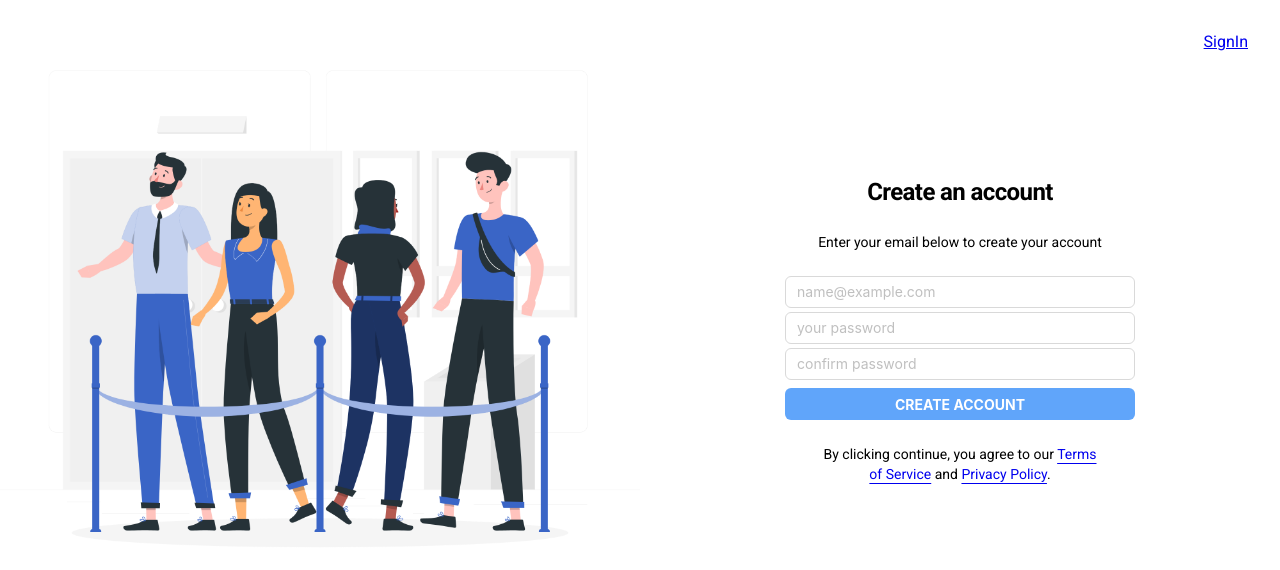
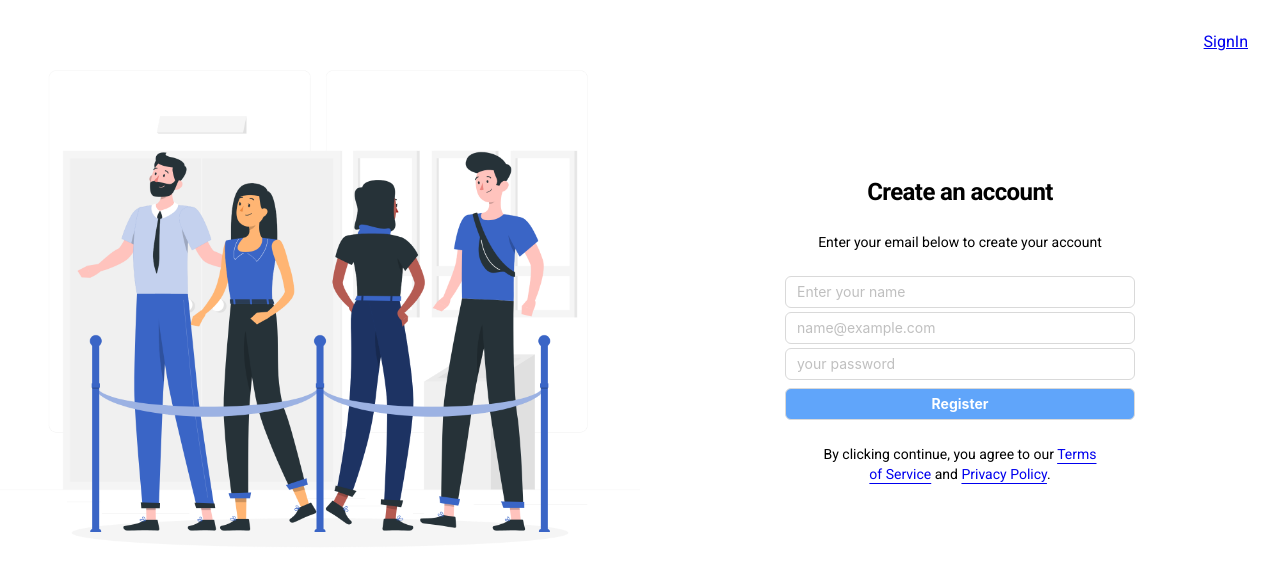
Before and after one commit to Sumon092/go-booking-client, a React (Vite) app: page /register in a window 1280 px wide. Shown: the top 570 px of the page. Built offline with nearby package versions, Linux system fonts and the light colour scheme.

Commit message:
register done

```diff
--- a/src/component/RegisterForm.tsx
+++ b/src/component/RegisterForm.tsx
@@ -1,44 +1,63 @@
 import { useState } from "react";
-import { Button, Input } from "antd";
+import {  Input } from "antd";
+import toast, { Toaster } from "react-hot-toast";
+import { useRegisterMutation } from "../redux/features/auth/authApi";
+import { useNavigate } from "react-router-dom";
 
 
 // eslint-disable-next-line @typescript-eslint/no-explicit-any
 export function RegisterForm({ className, ...props }: { className: any }) {
   const [isLoading, setIsLoading] = useState(false);
   const [email, setEmail] = useState("");
+  const [error,setError]=useState('')
   const [password, setPassword] = useState("");
-  const [confirmPassword, setConfirmPassword] = useState("");
-//   const [signup] = useSignupMutation();
-//   const navigate = useNavigate();
+  const [name, setName] = useState("");
+  const [register] = useRegisterMutation();
+  const navigate = useNavigate();
 
   const onSubmit = async (event: { preventDefault: () => void }) => {
     event.preventDefault();
     setIsLoading(true);
 
-    // try {
-    //   if (password !== confirmPassword) {
-    //     toast.error("password does not match");
-    //     return;
-    //   }
+    try {
+    if(!name){
+     setError("Name is required")
+      return
+    }
 
-    //   await signup({ data: { email, password } });
-    //   toast.success("Signup successful");
-    //   navigate("/login");
-    //   setEmail("");
-    //   setPassword("");
-    //   setConfirmPassword("");
-    // } catch (error) {
-    //   console.error("Signup failed:", error);
-    // } finally {
-    //   setIsLoading(false);
-    // }
+    const res=  await register({ data: { name,email, password } });
+    console.log(res,'res');
+      toast.success("Register successful");
+      navigate("/sign-in");
+      setEmail("");
+      setPassword("");
+      setName("");
+    } catch (error) {
+      console.error("Registration failed:", error);
+    } finally {
+      setIsLoading(false);
+    }
   };
 
   return (
+    <>
+    <Toaster/>
     <div className={(className)} {...props}>
       <form onSubmit={onSubmit}>
         <div className="grid gap-2">
           <div className="grid gap-1">
+          <Input
+              id="name"
+              placeholder="Enter your name"
+              type="text"
+              autoCapitalize="none"
+              autoComplete="off"
+              autoCorrect="off"
+              disabled={isLoading}
+              value={name}
+              onChange={(e) => setName (e.target.value)}
+            />
+            {error && <p className="text-red-400">{error}</p>}
             <Input
               id="email"
               placeholder="name@example.com"
@@ -61,27 +80,19 @@ export function RegisterForm({ className, ...props }: { className: any }) {
               value={password}
               onChange={(e) => setPassword(e.target.value)}
             />
-            <Input
-              id="confirmPassword"
-              placeholder="confirm password"
-              type="password"
-              autoCapitalize="none"
-              autoComplete="off"
-              autoCorrect="off"
-              disabled={isLoading}
-              value={confirmPassword}
-              onChange={(e) => setConfirmPassword(e.target.value)}
-            />
+
           </div>
-          <Button
+          <Input
             className="bg-blue-400 font-bold text-white"
             disabled={isLoading}
-          >
-            {isLoading && <p>Loading</p>}
-            CREATE ACCOUNT
-          </Button>
+            value="Register"
+            type="submit"
+          />
+
         </div>
       </form>
     </div>
+    </>
+
   );
 }
--- a/src/component/SignInForm.tsx
+++ b/src/component/SignInForm.tsx
@@ -15,7 +15,8 @@ export function SignInForm() {
   const dispatch = useAppDispatch();
   const navigate = useNavigate();
 
-  const handleSubmit = async (event) => {
+
+  const handleSubmit = async (event: React.SyntheticEvent) => {
     event.preventDefault();
     setIsLoading(true);
 
@@ -73,7 +74,6 @@ export function SignInForm() {
               value="Login"
               className="bg-blue-400 font-bold text-white"
             />
-
           </div>
         </form>
       </div>
--- a/src/redux/features/auth/authApi.ts
+++ b/src/redux/features/auth/authApi.ts
@@ -12,7 +12,7 @@ const authApi = api.injectEndpoints({
         body: JSON.stringify(data),
       }),
     }),
-    signup: builder.mutation({
+    register: builder.mutation({
       query: ({ data }) => ({
         url: `/auth/register`,
         method: "POST",
@@ -25,4 +25,4 @@ const authApi = api.injectEndpoints({
   }),
 });
 
-export const { useLoginMutation, useSignupMutation } = authApi;
+export const { useLoginMutation, useRegisterMutation } = authApi;
--- a/src/routes/routes.tsx
+++ b/src/routes/routes.tsx
@@ -11,10 +11,10 @@ import ManageUser from '../component/Dashboard/ManageUser';
 import ManageBooking from '../component/Dashboard/ManageBooking';
 import ManageService from '../component/Dashboard/ManageService';
 import ServiceHistory from '../component/Dashboard/ServiceHistory';
-// import { getUserInfo } from '../services/authService';
+import { getUserInfo } from '../services/authService';
 
 // eslint-disable-next-line @typescript-eslint/no-explicit-any
-// const {role}=getUserInfo() as any
+const {role}=getUserInfo() as any
 const routes = createBrowserRouter([
   {
     path: '/',
@@ -43,23 +43,23 @@ const routes = createBrowserRouter([
     element:<Dashboard/>,
     children: [
       {
-        path: `${'user'}/profile`,
+        path: `${role}/profile`,
         element: <Profile />,
       },
       {
-        path: `${'admin'}/manage-user`,
+        path: `${role}/manage-user`,
         element: <ManageUser />,
       },
       {
-        path: `${'admin'}/manage-booking`,
+        path: `${role}/manage-booking`,
         element: <ManageBooking />,
       },
       {
-        path: `${'admin'}/manage-service`,
+        path: `${role}/manage-service`,
         element: <ManageService />,
       },
       {
-        path: `${'user'}/service-history`,
+        path: `${role}/service-history`,
         element: <ServiceHistory />,
       },
 
```
